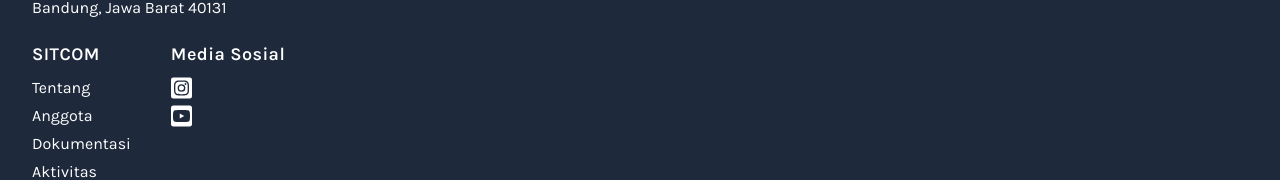
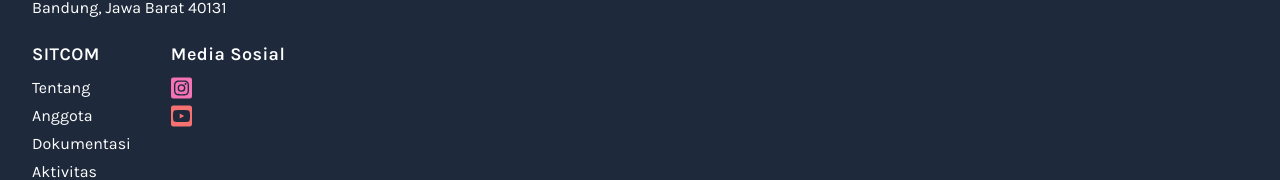
Before and after one commit to sitcomsmanda/sitcom-website, a Next.js app: page / in a window 1280 px wide. Shown: the part 4486-4666 px from the top of the page. Built offline with nearby package versions, Linux system fonts and the light colour scheme.

Commit message:
add: Footer: Social media link brand color

```diff
--- a/src/layouts/Footer/LinkSocialMedia.tsx
+++ b/src/layouts/Footer/LinkSocialMedia.tsx
@@ -8,24 +8,26 @@ export default function LinkSocialMedia() {
       <ul className="flex flex-col gap-1">
         <Link
           className="w-fit flex justify-center items-center"
+          target="_blank"
           href={`https://www.instagram.com/sitcomsmanda`}
         >
           <svg
             xmlns="http://www.w3.org/2000/svg"
             viewBox="0 0 448 512"
-            className="fill-white h-4 lg:h-5 xl:h-6"
+            className="fill-pink-400 h-4 lg:h-5 xl:h-6"
           >
             <path d="M224,202.66A53.34,53.34,0,1,0,277.36,256,53.38,53.38,0,0,0,224,202.66Zm124.71-41a54,54,0,0,0-30.41-30.41c-21-8.29-71-6.43-94.3-6.43s-73.25-1.93-94.31,6.43a54,54,0,0,0-30.41,30.41c-8.28,21-6.43,71.05-6.43,94.33S91,329.26,99.32,350.33a54,54,0,0,0,30.41,30.41c21,8.29,71,6.43,94.31,6.43s73.24,1.93,94.3-6.43a54,54,0,0,0,30.41-30.41c8.35-21,6.43-71.05,6.43-94.33S357.1,182.74,348.75,161.67ZM224,338a82,82,0,1,1,82-82A81.9,81.9,0,0,1,224,338Zm85.38-148.3a19.14,19.14,0,1,1,19.13-19.14A19.1,19.1,0,0,1,309.42,189.74ZM400,32H48A48,48,0,0,0,0,80V432a48,48,0,0,0,48,48H400a48,48,0,0,0,48-48V80A48,48,0,0,0,400,32ZM382.88,322c-1.29,25.63-7.14,48.34-25.85,67s-41.4,24.63-67,25.85c-26.41,1.49-105.59,1.49-132,0-25.63-1.29-48.26-7.15-67-25.85s-24.63-41.42-25.85-67c-1.49-26.42-1.49-105.61,0-132,1.29-25.63,7.07-48.34,25.85-67s41.47-24.56,67-25.78c26.41-1.49,105.59-1.49,132,0,25.63,1.29,48.33,7.15,67,25.85s24.63,41.42,25.85,67.05C384.37,216.44,384.37,295.56,382.88,322Z" />
           </svg>
         </Link>
         <Link
           className="w-fit flex justify-center items-center"
+          target="_blank"
           href={`https://www.youtube.com/@sitcomsmanda`}
         >
           <svg
             xmlns="http://www.w3.org/2000/svg"
             viewBox="0 0 448 512"
-            className="fill-white h-4 lg:h-5 xl:h-6"
+            className="fill-red-400 h-4 lg:h-5 xl:h-6"
           >
             <path d="M186.8 202.1l95.2 54.1-95.2 54.1V202.1zM448 80v352c0 26.5-21.5 48-48 48H48c-26.5 0-48-21.5-48-48V80c0-26.5 21.5-48 48-48h352c26.5 0 48 21.5 48 48zm-42 176.3s0-59.6-7.6-88.2c-4.2-15.8-16.5-28.2-32.2-32.4C337.9 128 224 128 224 128s-113.9 0-142.2 7.7c-15.7 4.2-28 16.6-32.2 32.4-7.6 28.5-7.6 88.2-7.6 88.2s0 59.6 7.6 88.2c4.2 15.8 16.5 27.7 32.2 31.9C110.1 384 224 384 224 384s113.9 0 142.2-7.7c15.7-4.2 28-16.1 32.2-31.9 7.6-28.5 7.6-88.1 7.6-88.1z" />
           </svg>
```
